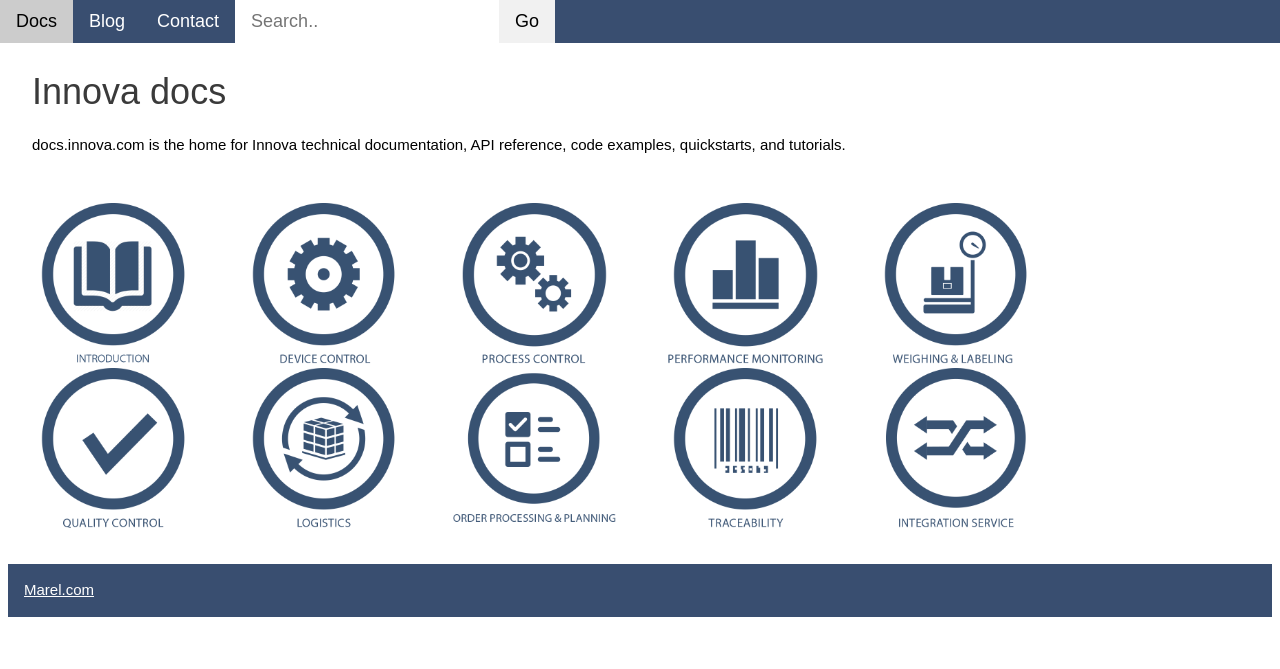
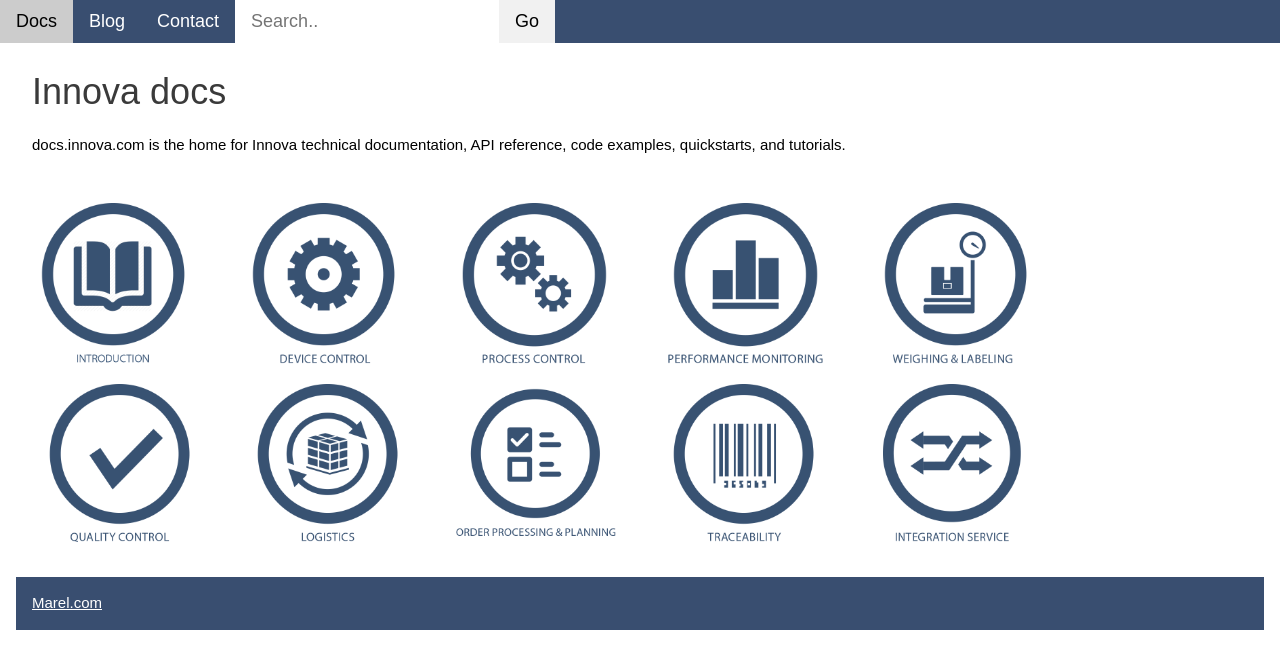
Before and after one commit to daniellegunter/pohlvault.github.io, a Jekyll site: the page built from index.html, in a window 1280 px wide. Shown: the top 669 px of the page. Built offline with Jekyll 4.4.1, drawn with Linux system fonts in a browser that asks for light colours.

Commit message:
Update home.html

```diff
--- a/_layouts/home.html
+++ b/_layouts/home.html
@@ -68,6 +68,7 @@
          </div>
         </div>
        <div class="w3-row-padding">
+            <div class="w3-container w3-padding">
         </div>
        <div class="w3-row-padding">
          <div class="w3-col m2 w3-container">
```
